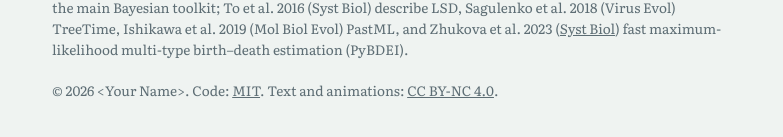
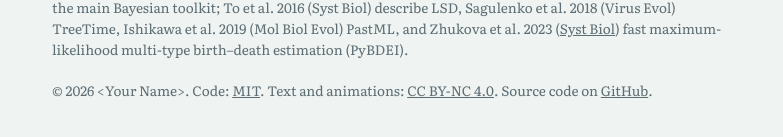
Before and after one commit to spread-project/phylodynamics-animation, a plain HTML site: page index.html in a window 1280 px wide. Shown: the part 987-1124 px from the top of the page, without its empty margins (248-1031 px from the left). Drawn offline with nearby package versions, Linux system fonts and the light colour scheme.

Commit message:
Updated repo names

```diff
--- a/index.html
+++ b/index.html
@@ -92,7 +92,7 @@ article p{font-size:1.02rem;line-height:1.68;margin:0 0 12px;max-width:36em}
     <p id="caption"></p>
   </article>
   <p class="refs">Further reading: Grenfell et al. 2004 (Science) coined the term; Volz, Koelle &amp; Bedford 2013 (PLoS Comput Biol) review the coalescent side; Stadler et al. 2013 (PNAS) introduced the birth–death skyline; BEAST 2 is the main Bayesian toolkit; To et al. 2016 (Syst Biol) describe LSD, Sagulenko et al. 2018 (Virus Evol) TreeTime, Ishikawa et al. 2019 (Mol Biol Evol) PastML, and Zhukova et al. 2023 (<a href="https://doi.org/10.1093/sysbio/syad059" target="_blank" rel="noopener" style="color:inherit">Syst Biol</a>) fast maximum-likelihood multi-type birth–death estimation (PyBDEI).</p>
-  <p class="refs">© 2026 &lt;Your Name&gt;. Code: <a href="https://opensource.org/license/mit" target="_blank" rel="noopener" style="color:inherit">MIT</a>. Text and animations: <a href="https://creativecommons.org/licenses/by-nc/4.0/" target="_blank" rel="noopener" style="color:inherit">CC BY-NC 4.0</a>.</p>
+  <p class="refs">© 2026 &lt;Your Name&gt;. Code: <a href="https://opensource.org/license/mit" target="_blank" rel="noopener" style="color:inherit">MIT</a>. Text and animations: <a href="https://creativecommons.org/licenses/by-nc/4.0/" target="_blank" rel="noopener" style="color:inherit">CC BY-NC 4.0</a>. Source code on <a href="https://github.com/spread-project/phylodynamics-animation" target="_blank" rel="noopener" style="color:inherit">GitHub</a>.</p>
 </main>
 
 <nav class="bar" aria-label="Step navigation">
```
Also changed, not shown: 2 other files.
